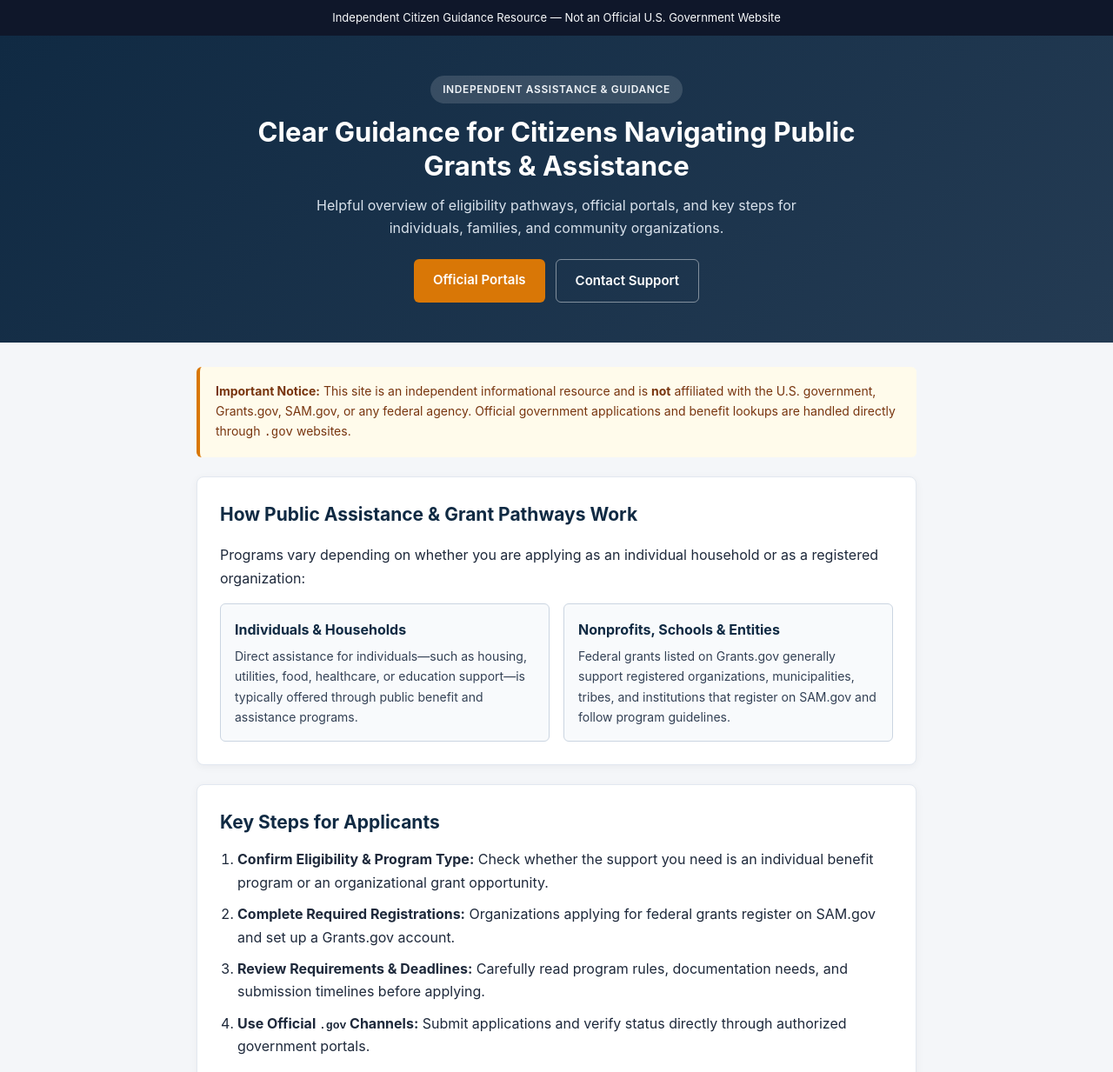
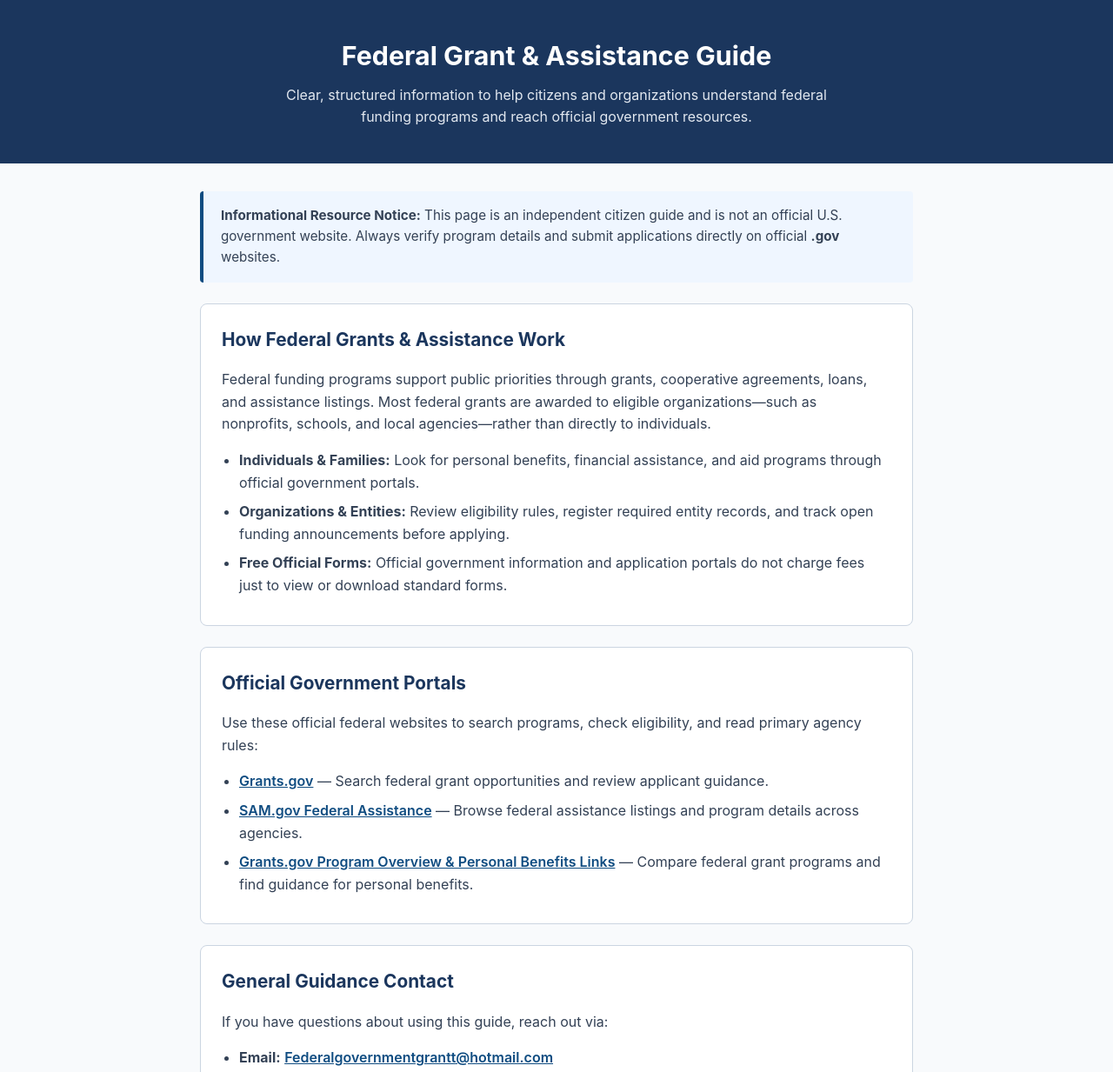
Before and after one commit to MATHEWGREGSON/federal-government-grant, a plain HTML site: page index.html in a window 1280 px wide. Shown: the top 1233 px of the page at 87% size. Drawn offline with Linux system fonts and the light colour scheme.

Commit message:
Update index.html

```diff
--- a/index.html
+++ b/index.html
@@ -3,299 +3,121 @@
 <head>
   <meta charset="UTF-8" />
   <meta name="viewport" content="width=device-width, initial-scale=1.0" />
-  <title>Public Grant &amp; Assistance Guidance | Independent Resource</title>
+  <title>Federal Grant &amp; Assistance Guide</title>
   <style>
-    * {
-      box-sizing: border-box;
+    :root {
+      --navy: #1b365d;
+      --slate: #334155;
+      --bg: #f8fafc;
+      --card: #ffffff;
+      --border: #cbd5e1;
+      --accent: #0f4c81;
     }
+    * { box-sizing: border-box; }
     body {
-      font-family: -apple-system, BlinkMacSystemFont, "Segoe UI", Roboto, Arial, sans-serif;
       margin: 0;
-      padding: 0;
-      background-color: #f4f6f9;
-      color: #1e293b;
-      line-height: 1.65;
-    }
-    .top-notice {
-      background-color: #0f172a;
-      color: #f8fafc;
-      font-size: 13px;
-      text-align: center;
-      padding: 10px 16px;
+      font-family: -apple-system, BlinkMacSystemFont, "Segoe UI", Roboto, sans-serif;
+      line-height: 1.6;
+      color: var(--slate);
+      background: var(--bg);
     }
     header {
-      background: linear-gradient(135deg, #102a43 0%, #243b53 100%);
+      background: var(--navy);
       color: #ffffff;
-      padding: 46px 20px;
+      padding: 2.5rem 1.25rem;
       text-align: center;
     }
-    .tag {
-      display: inline-block;
-      background-color: rgba(255, 255, 255, 0.14);
-      color: #f0f4f8;
-      font-size: 12px;
-      font-weight: 600;
-      letter-spacing: 0.05em;
-      text-transform: uppercase;
-      padding: 6px 14px;
-      border-radius: 999px;
-      margin-bottom: 14px;
-    }
     header h1 {
-      margin: 0 auto 12px;
-      max-width: 740px;
-      font-size: 31px;
-      line-height: 1.25;
+      margin: 0 0 0.5rem;
+      font-size: 1.9rem;
     }
     header p {
-      margin: 0 auto 22px;
-      max-width: 640px;
-      color: #d9e2ec;
-      font-size: 16px;
-    }
-    .btn-group {
-      display: flex;
-      gap: 12px;
-      justify-content: center;
-      flex-wrap: wrap;
-    }
-    .btn-primary {
-      background-color: #d97706;
-      color: #ffffff;
-      text-decoration: none;
-      font-weight: 600;
-      padding: 12px 22px;
-      border-radius: 6px;
-      font-size: 15px;
-    }
-    .btn-secondary {
-      background-color: transparent;
-      color: #ffffff;
-      border: 1px solid rgba(255, 255, 255, 0.45);
-      text-decoration: none;
-      font-weight: 600;
-      padding: 12px 22px;
-      border-radius: 6px;
-      font-size: 15px;
+      margin: 0 auto;
+      max-width: 680px;
+      color: #e2e8f0;
     }
     main {
       max-width: 860px;
-      margin: 28px auto;
-      padding: 0 16px;
+      margin: 2rem auto;
+      padding: 0 1.25rem;
     }
-    .alert-box {
-      background-color: #fffbeb;
-      border-left: 4px solid #d97706;
-      padding: 16px 18px;
-      border-radius: 6px;
-      margin-bottom: 22px;
-      font-size: 14px;
-      color: #78350f;
-    }
-    .card {
-      background: #ffffff;
+    section {
+      background: var(--card);
+      border: 1px solid var(--border);
       border-radius: 8px;
-      padding: 26px;
-      margin-bottom: 22px;
-      box-shadow: 0 2px 10px rgba(15, 23, 42, 0.05);
-      border: 1px solid #e2e8f0;
+      padding: 1.5rem;
+      margin-bottom: 1.5rem;
     }
     h2 {
-      color: #102a43;
-      font-size: 21px;
       margin-top: 0;
-      margin-bottom: 12px;
+      color: var(--navy);
+      font-size: 1.3rem;
     }
-    .grid-2 {
-      display: grid;
-      grid-template-columns: repeat(auto-fit, minmax(250px, 1fr));
-      gap: 16px;
-      margin-top: 14px;
+    ul {
+      padding-left: 1.25rem;
+      margin: 0.5rem 0;
     }
-    .info-box {
-      background-color: #f8fafc;
-      border: 1px solid #cbd5e1;
-      border-radius: 6px;
-      padding: 16px;
-    }
-    .info-box h3 {
-      margin: 0 0 6px;
-      font-size: 16px;
-      color: #102a43;
-    }
-    .info-box p {
-      margin: 0;
-      font-size: 14px;
-      color: #334155;
-    }
-    .steps {
-      padding-left: 20px;
-      margin: 12px 0;
-    }
-    .steps li {
-      margin-bottom: 10px;
-    }
-    .portal-links {
-      display: grid;
-      grid-template-columns: repeat(auto-fit, minmax(240px, 1fr));
-      gap: 14px;
-      margin-top: 14px;
-    }
-    .portal-card {
-      border: 1px solid #cbd5e1;
-      border-radius: 6px;
-      padding: 16px;
-      background-color: #f8fafc;
-    }
-    .portal-card strong {
-      display: block;
-      color: #102a43;
-      font-size: 16px;
-      margin-bottom: 4px;
-    }
-    .portal-card p {
-      font-size: 13px;
-      margin: 4px 0 10px;
-      color: #475569;
-    }
-    .portal-card a {
-      color: #0369a1;
-      font-size: 14px;
-      font-weight: 600;
-      text-decoration: none;
-    }
-    .contact-grid {
-      display: grid;
-      grid-template-columns: repeat(auto-fit, minmax(240px, 1fr));
-      gap: 14px;
-      margin-top: 14px;
-    }
-    .contact-item {
-      background-color: #f8fafc;
-      border: 1px solid #e2e8f0;
-      border-radius: 6px;
-      padding: 16px;
-    }
-    .contact-item span {
-      display: block;
-      font-size: 12px;
-      text-transform: uppercase;
-      color: #64748b;
-      font-weight: 600;
-      margin-bottom: 4px;
-    }
-    .contact-item a {
-      color: #102a43;
-      font-weight: 600;
-      text-decoration: none;
-      word-break: break-word;
+    li { margin-bottom: 0.5rem; }
+    a { color: var(--accent); font-weight: 600; }
+    .notice {
+      background: #eff6ff;
+      border-left: 4px solid var(--accent);
+      padding: 1rem 1.25rem;
+      border-radius: 4px;
+      margin-bottom: 1.5rem;
+      font-size: 0.95rem;
     }
     footer {
-      background-color: #102a43;
-      color: #cbd5e1;
-      padding: 28px 20px;
-      font-size: 13px;
-      margin-top: 36px;
-    }
-    .footer-inner {
-      max-width: 860px;
-      margin: 0 auto;
-    }
-    footer p {
-      margin: 0 0 10px;
+      text-align: center;
+      padding: 1.5rem 1.25rem 2.5rem;
+      color: #64748b;
+      font-size: 0.9rem;
     }
   </style>
 </head>
 <body>
-
-  <div class="top-notice">
-    Independent Citizen Guidance Resource &mdash; Not an Official U.S. Government Website
-  </div>
-
   <header>
-    <div class="tag">Independent Assistance &amp; Guidance</div>
-    <h1>Clear Guidance for Citizens Navigating Public Grants &amp; Assistance</h1>
-    <p>Helpful overview of eligibility pathways, official portals, and key steps for individuals, families, and community organizations.</p>
-    <div class="btn-group">
-      <a href="#official-portals" class="btn-primary">Official Portals</a>
-      <a href="#contact" class="btn-secondary">Contact Support</a>
-    </div>
+    <h1>Federal Grant &amp; Assistance Guide</h1>
+    <p>Clear, structured information to help citizens and organizations understand federal funding programs and reach official government resources.</p>
   </header>
 
   <main>
-    <div class="alert-box">
-      <strong>Important Notice:</strong> This site is an independent informational resource and is <strong>not</strong> affiliated with the U.S. government, Grants.gov, SAM.gov, or any federal agency. Official government applications and benefit lookups are handled directly through <code>.gov</code> websites.
+    <div class="notice">
+      <strong>Informational Resource Notice:</strong> This page is an independent citizen guide and is not an official U.S. government website. Always verify program details and submit applications directly on official <strong>.gov</strong> websites.
     </div>
 
-    <section class="card">
-      <h2>How Public Assistance &amp; Grant Pathways Work</h2>
-      <p>Programs vary depending on whether you are applying as an individual household or as a registered organization:</p>
-      <div class="grid-2">
-        <div class="info-box">
-          <h3>Individuals &amp; Households</h3>
-          <p>Direct assistance for individuals—such as housing, utilities, food, healthcare, or education support—is typically offered through public benefit and assistance programs.</p>
-        </div>
-        <div class="info-box">
-          <h3>Nonprofits, Schools &amp; Entities</h3>
-          <p>Federal grants listed on Grants.gov generally support registered organizations, municipalities, tribes, and institutions that register on SAM.gov and follow program guidelines.</p>
-        </div>
-      </div>
+    <section>
+      <h2>How Federal Grants &amp; Assistance Work</h2>
+      <p>Federal funding programs support public priorities through grants, cooperative agreements, loans, and assistance listings. Most federal grants are awarded to eligible organizations—such as nonprofits, schools, and local agencies—rather than directly to individuals.</p>
+      <ul>
+        <li><strong>Individuals &amp; Families:</strong> Look for personal benefits, financial assistance, and aid programs through official government portals.</li>
+        <li><strong>Organizations &amp; Entities:</strong> Review eligibility rules, register required entity records, and track open funding announcements before applying.</li>
+        <li><strong>Free Official Forms:</strong> Official government information and application portals do not charge fees just to view or download standard forms.</li>
+      </ul>
     </section>
 
-    <section class="card">
-      <h2>Key Steps for Applicants</h2>
-      <ol class="steps">
-        <li><strong>Confirm Eligibility &amp; Program Type:</strong> Check whether the support you need is an individual benefit program or an organizational grant opportunity.</li>
-        <li><strong>Complete Required Registrations:</strong> Organizations applying for federal grants register on SAM.gov and set up a Grants.gov account.</li>
-        <li><strong>Review Requirements &amp; Deadlines:</strong> Carefully read program rules, documentation needs, and submission timelines before applying.</li>
-        <li><strong>Use Official <code>.gov</code> Channels:</strong> Submit applications and verify status directly through authorized government portals.</li>
-      </ol>
+    <section>
+      <h2>Official Government Portals</h2>
+      <p>Use these official federal websites to search programs, check eligibility, and read primary agency rules:</p>
+      <ul>
+        <li><a href="https://www.grants.gov/" target="_blank" rel="noopener noreferrer">Grants.gov</a> — Search federal grant opportunities and review applicant guidance.</li>
+        <li><a href="https://sam.gov/federal-assistance" target="_blank" rel="noopener noreferrer">SAM.gov Federal Assistance</a> — Browse federal assistance listings and program details across agencies.</li>
+        <li><a href="https://www.grants.gov/learn-grants/grant-programs" target="_blank" rel="noopener noreferrer">Grants.gov Program Overview &amp; Personal Benefits Links</a> — Compare federal grant programs and find guidance for personal benefits.</li>
+      </ul>
     </section>
 
-    <section class="card" id="official-portals">
-      <h2>Official Government Portals</h2>
-      <p>Visit these official websites to explore assistance programs, search grant listings, or manage entity registrations:</p>
-      <div class="portal-links">
-        <div class="portal-card">
-          <strong>USA.gov</strong>
-          <p>Official directory for government benefits, assistance programs, and citizen services.</p>
-          <a href="https://www.usa.gov/benefits" target="_blank" rel="noopener noreferrer">Go to USA.gov &rarr;</a>
-        </div>
-        <div class="portal-card">
-          <strong>Grants.gov</strong>
-          <p>Official portal for federal grant opportunities and application packages.</p>
-          <a href="https://www.grants.gov" target="_blank" rel="noopener noreferrer">Go to Grants.gov &rarr;</a>
-        </div>
-        <div class="portal-card">
-          <strong>SAM.gov</strong>
-          <p>Official System for Award Management for entity registration and Unique Entity IDs.</p>
-          <a href="https://sam.gov" target="_blank" rel="noopener noreferrer">Go to SAM.gov &rarr;</a>
-        </div>
-      </div>
-    </section>
-
-    <section class="card" id="contact">
-      <h2>Contact Information</h2>
-      <p>For questions about the guidance on this page, reach out using the contact details below:</p>
-      <div class="contact-grid">
-        <div class="contact-item">
-          <span>Email</span>
-          <a href="mailto:Federalgovernmentgrantt@hotmail.com">Federalgovernmentgrantt@hotmail.com</a>
-        </div>
-        <div class="contact-item">
-          <span>Phone</span>
-          <a href="tel:+14694375728">+1 469-437-5728</a>
-        </div>
-      </div>
+    <section>
+      <h2>General Guidance Contact</h2>
+      <p>If you have questions about using this guide, reach out via:</p>
+      <ul>
+        <li><strong>Email:</strong> <a href="mailto:Federalgovernmentgrantt@hotmail.com">Federalgovernmentgrantt@hotmail.com</a></li>
+        <li><strong>Phone:</strong> <a href="tel:+14694375728">+1 469-437-5728</a></li>
+      </ul>
     </section>
   </main>
 
   <footer>
-    <div class="footer-inner">
-      <p>&copy; 2026 Mathew Gregson. All Rights Reserved.</p>
-      <p><strong>Disclaimer:</strong> This website is provided for general informational purposes only and is not an official government portal. Nothing on this site guarantees funding, eligibility, or legal representation.</p>
-    </div>
+    <p>&copy; 2026 Federal Grant &amp; Assistance Guide. Independent educational resource; not affiliated with the U.S. government.</p>
   </footer>
-
 </body>
 </html>
```
